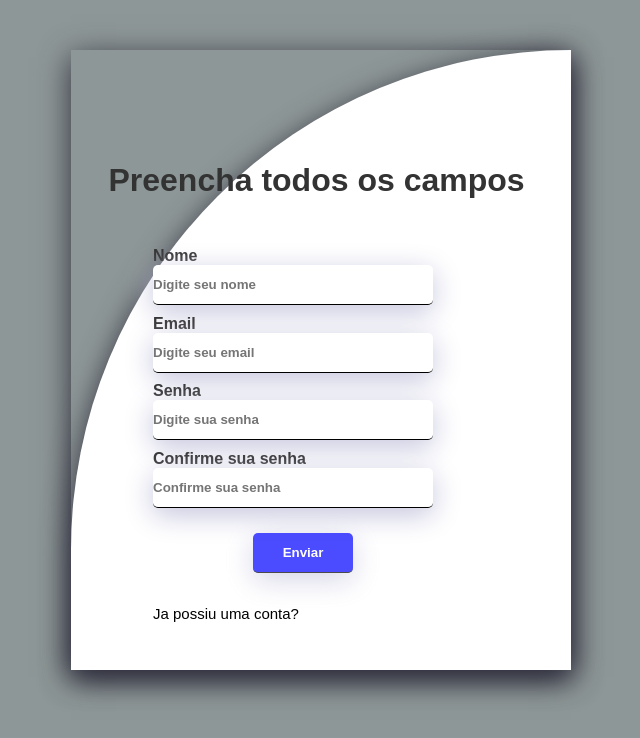
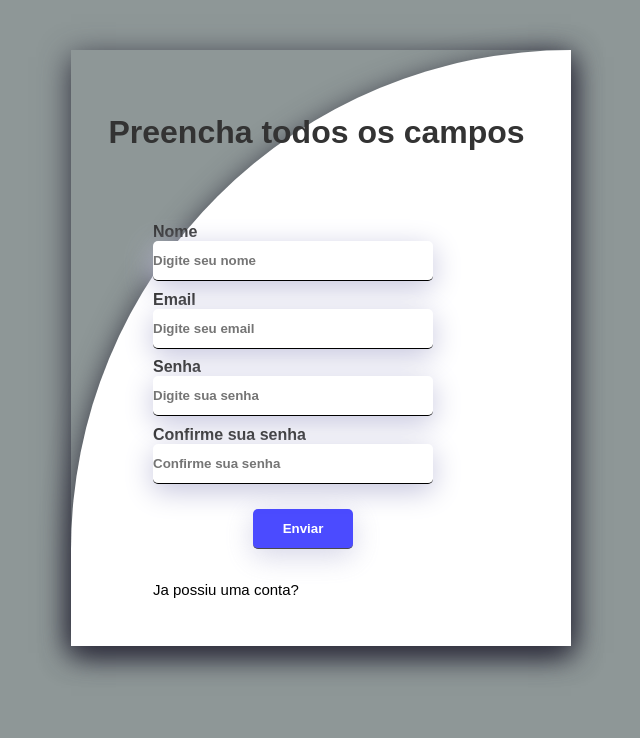
Before and after one commit to Whnatam12/tela_login_e_form_react, a React (Vite) app in the folder login_form/: page /newuser in a window 1280 px wide. Shown: the top 738 px of the page, without its empty margins (319-959 px from the left). Built offline with nearby package versions, Linux system fonts and the light colour scheme.

Commit message:
Update NewUser.css

```diff
--- a/login_form/src/components/NewUser.css
+++ b/login_form/src/components/NewUser.css
@@ -20,7 +20,14 @@ flex-direction: column;
 
 
 }
-h1 {
+.header h1 {
+    position: relative;
+    bottom: 3rem;
     margin-right: 9px;
-margin-bottom: 3rem;
+margin-bottom: 1.5rem;
 }
+.recovery-password a{
+
+
+background-color: #fff;
+}
```
